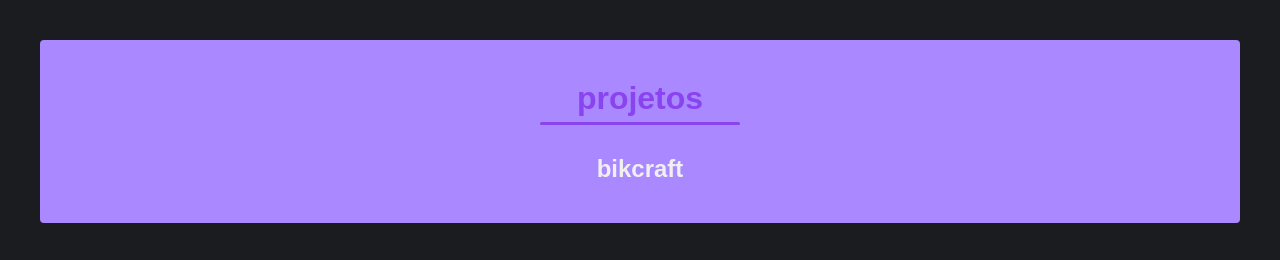
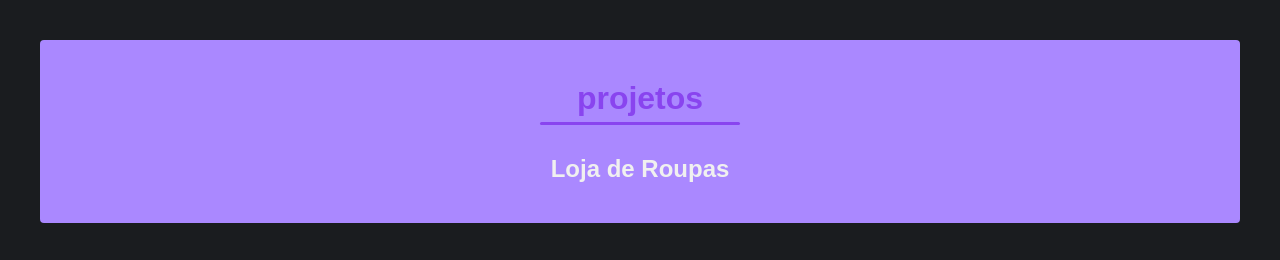
Before and after one commit to laisa-alves/online-clothing-store, a plain HTML site: page index.html in a window 1280 px wide. Shown: the top 260 px of the page. Drawn offline with Linux system fonts and the light colour scheme.

Commit message:
Update index.html

```diff
--- a/index.html
+++ b/index.html
@@ -93,8 +93,8 @@
 
         <ul class="projetos">
             <li>
-                <a class="bikcraft" href="bikcraft/index.html" target="_blank">
-                    <h2>bikcraft</h2>
+                <a class="Style Central" href="loja-de-roupas/index.html" target="_blank">
+                    <h2>Loja de Roupas</h2>
                 </a>
             </li>
         </ul>
```
